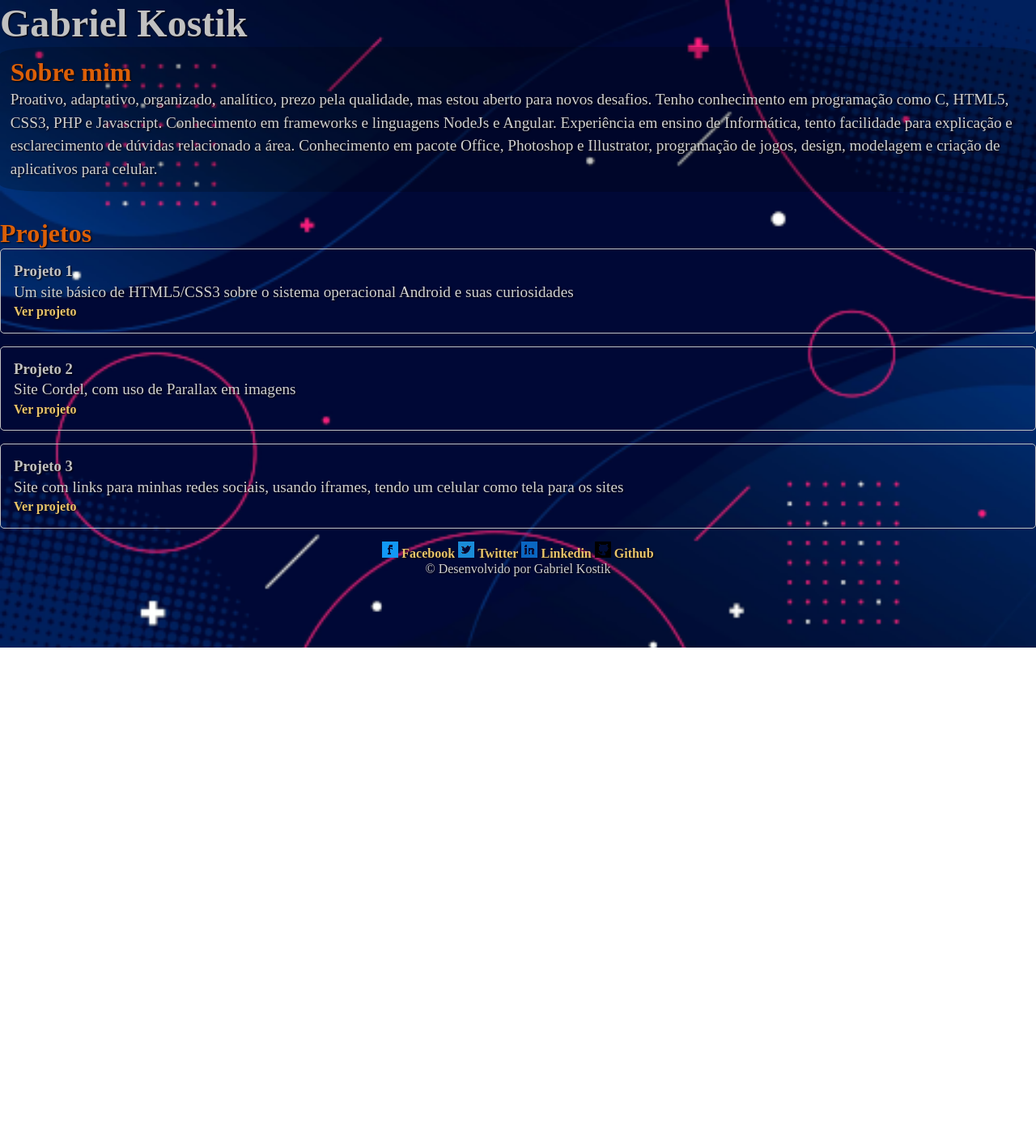
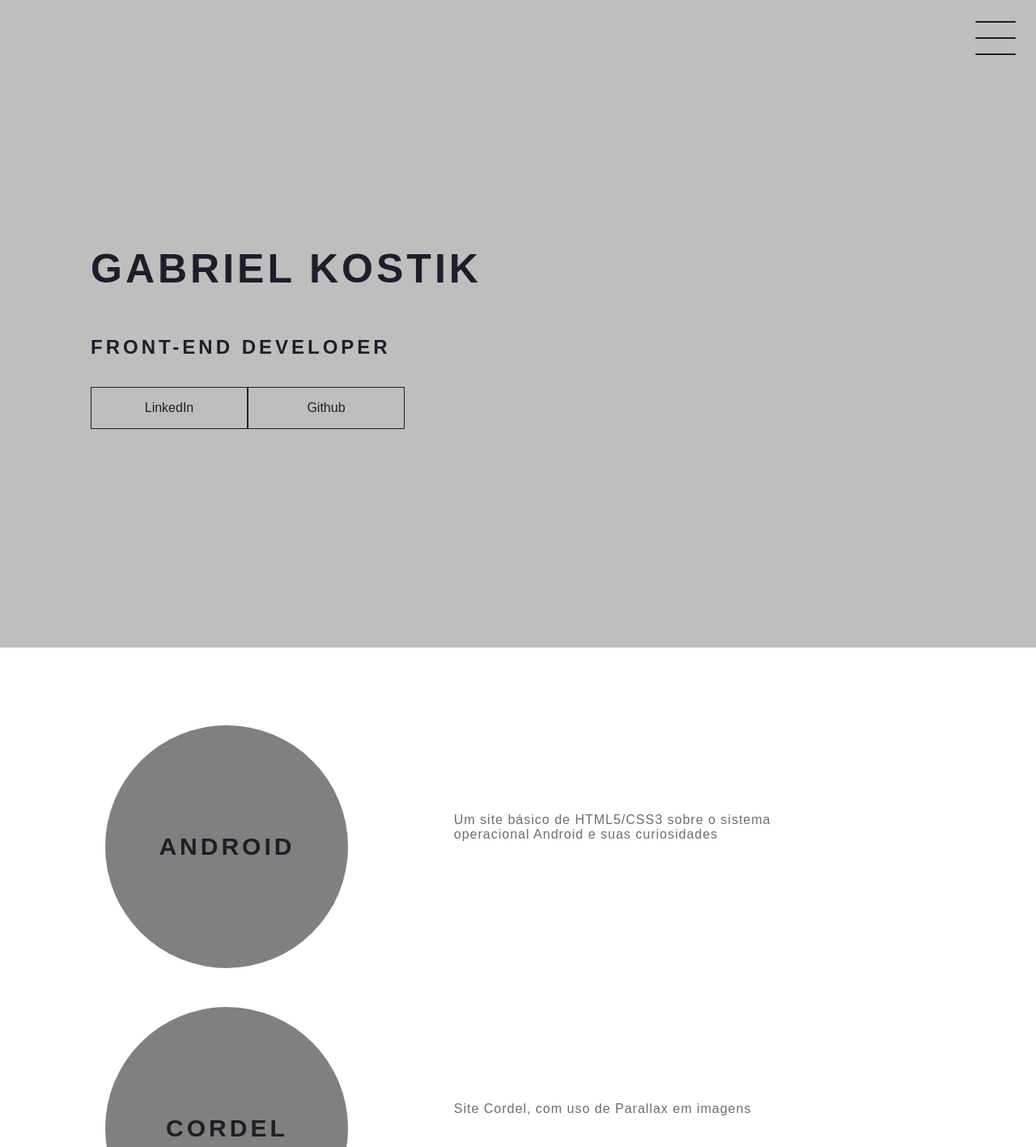
Before and after one commit to KostikGS/Portfolio, a plain HTML site: page index.html in a window 1280 px wide. Shown: the top 1417 px of the page at 81% size. Before the commit the page ends 800 px from the top, so only its background shows below. Drawn offline with Linux system fonts and the light colour scheme.

Commit message:
Portfolio 2.0

```diff
--- a/index.html
+++ b/index.html
@@ -7,39 +7,81 @@
         <title>Meu Portfólio</title>
       </head>
       <body>
-        <header>
+        <header class="header-container">
+          <div class="header">
+            <div class="checkbox-container">
+              <div class="checkbox-wrapper">
+                <input type="checkbox" name="" id="toggle">
+                <label class="checkbox" for="toggle">
+                  <div class="trace"></div>
+                  <div class="trace"></div>
+                  <div class="trace"></div>
+                </label>
+                <div class="menu"></div>
+                <nav class="menu-items">
+                  <ul>
+                    <li> <a href="#">Home</a> </li>
+                    <li> <a href="#">Sobre</a> </li>
+                    <li> <a href="#">Projetos</a> </li>
+                  </ul>
+                </nav>
+              </div>
+            </div>
+          </div>
           <h1>Gabriel Kostik</h1>
+          <h2>Front-End Developer</h2>
+          <div class="social-media">
+            <a href="https://www.linkedin.com/in/gabriel-kostik-3b539b163/" target="_blank">LinkedIn</a>
+            <a href="https://github.com/KostikGS" target="_blank">Github</a>
+          </div>
         </header>
-        <main>
-          <section id="sobre">
-            <h2>Sobre mim</h2>
-            <p>Proativo, adaptativo, organizado, analítico, prezo pela qualidade, mas estou aberto para novos desafios. Tenho conhecimento em programação como C, HTML5, CSS3, PHP e Javascript. Conhecimento em frameworks e linguagens NodeJs e Angular. Experiência em ensino de Informática, tento facilidade para explicação e esclarecimento de dúvidas relacionado a área. Conhecimento em pacote Office, Photoshop e Illustrator, programação de jogos, design, modelagem e criação de aplicativos para celular.</p>
-          </section>
-          <section id="projetos" class="projetos">
-            <h2>Projetos</h2>
-            <div class="projeto">
-              <h3>Projeto 1</h3>
-              <p>Um site básico de HTML5/CSS3 sobre o sistema operacional Android e suas curiosidades</p>
-              <a href="https://kostikgs.github.io/projeto-android/" target="_blank">Ver projeto</a>
+        <main class="container">
+          <div class="card-container">
+            <div class="card">
+              <div class="card-wrapper">
+                <h2>Android</h2>
+                <a class="link" href="https://kostikgs.github.io/projeto-android/" target="_blank"><p>Ver projeto</p></a>
+              </div>
             </div>
-            <div class="projeto">
-              <h3>Projeto 2</h3>
-              <p>Site Cordel, com uso de Parallax em imagens</p>
-              <a href="https://kostikgs.github.io/html5/modulo3/d012/" target="_blank">Ver projeto</a>
+            <div class="card-text">
+              Um site básico de HTML5/CSS3 sobre o sistema operacional Android e suas curiosidades
             </div>
-            <div class="projeto">
-              <h3>Projeto 3</h3>
-              <p>Site com links para minhas redes sociais, usando iframes, tendo um celular como tela para os sites</p>
-              <a href="https://kostikgs.github.io/projeto-social/" target="_blank">Ver projeto</a>
+          </div>
+          <div class="card-container">
+            <div class="card">
+              <div class="card-wrapper">
+                <h2>Cordel</h2>
+                <p><a class="link" href="https://kostikgs.github.io/html5/modulo3/d012/" target="_blank">Veja o projeto!</p></a>
+              </div>
             </div>
-          </section>
-        <center>
-        <img src="imagens/icone-facebook.png" alt="icone-facebook"> <a href="https://www.facebook.com/gabriel.kostik/" target="_blank" rel="external">Facebook</a>
-        <img src="imagens/icone-twitter.png" alt="icone-twitter"> <a href="https://twitter.com/GS_Kostik" target="_blank" rel="external">Twitter</a>
-        <img src="imagens/icone-linkedin.png" alt="icone-linkedin"> <a href="https://www.linkedin.com/in/gabriel-kostik-3b539b163/" target="_blank" rel="external">Linkedin</a>
-        <img src="imagens/icone-github.png" alt="icone-github"> <a href="https://github.com/KostikGS" target="_blank" rel="external">Github</a> </center>
+            <div class="card-text">
+              Site Cordel, com uso de Parallax em imagens
+            </div>
+          </div>
+          <div class="card-container">
+            <div class="card">
+              <div class="card-wrapper">
+                <h2>Redes Sociais</h2>
+                <p><a class="link" href="https://kostikgs.github.io/projeto-social/" target="_blank">Veja o projeto!</p></a>
+              </div>
+            </div>
+            <div class="card-text">
+              Site com links para minhas redes sociais, usando iframes, tendo um celular como tela para os sites
+            </div>
+            </div>
+            <div class="card-container">
+              <div class="card">
+                <div class="card-wrapper">
+                  <h2>Tela de Login</h2>
+                  <p><a class="link" href="https://kostikgs.github.io/projeto-login/" target="_blank">Veja o projeto!</p></a>
+                </div>
+              </div>
+              <div class="card-text">
+                Uma tela de login (Mobile First) adaptado para vários tamanhos de telas
+              </div>
+            </div>
         </main>
-        <footer>
+        <footer class="footer">
           <p><center>&copy; Desenvolvido por Gabriel Kostik</center></p>
         </footer>
     </body>
--- a/style.css
+++ b/style.css
@@ -1,126 +1,296 @@
-@charset 'UTF-8';
+@charset "UTF-8";
 
-/* Definindo as cores principais */
-:root {
-    --cor-primaria: #c1c1c1;
-    --cor-secundaria: #db5f08;
-    --cor-destaque: #e9c46a;
-    --cor-texto: #d1d1d1;
-  }
-*{
-    text-shadow: 1px 1px 2px black;
-    line-height: 120%;
+@import url('https://fonts.googleapis.com/css2?family=Sriracha&display=swap');
+
+body{
   margin: 0px;
   padding: 0px;
-}
-  body{
-    background-image: url(../Portfolio/imagens/fundo-portfolio.png);
-    background-size: cover;
+  font-family: 'Poppins', sans-serif;
+  color: #1e1e2a;
 }
 
-  #img_redonda{
-    border-radius: 50%;
+/*Header*/
+
+.header-container{
+  height: 100vh;
+  width: 100vw;
+  background-color: rgb(190, 190, 190);
+  background-image: url();
+  background-repeat: no-repeat;
+  background-position: center;
+  background-size: contain;
+  display: flex;
+  flex-direction: column;
+  justify-content: center;
+  align-items: flex-start;
+  box-sizing: border-box;
+  padding: 0 112px;
+  position: relative;
 }
 
-  ul{
-    color: black;
-    padding: 0%;
-    font-size: large;
-  }
-  /* Estilo do título */
-  h1 {
-    color: var(--cor-primaria);
-    font-size: 3em;
-    margin-top: 0;
-  }
-section#sobre > h2{
-    padding: 1%;
-    margin-bottom: -2%;
+h1{
+  font-size: 50px;
+  text-transform: uppercase;
+  letter-spacing: 4px;
 }
 
- section#sobre{
-    background-color: #00000038;
-    border-radius: 5%;
-    font-size: medium;
+h2{
+  text-transform: uppercase;
+  letter-spacing: 4px;
 }
 
- section > p{
-   padding: 1%;
- }
-  /* Estilo do subtítulo */
-  h2 {
-    color: var(--cor-secundaria);
-    font-size: 2em;
+.social-media{
+  margin-top: 1rem;
+  display: flex;
 }
 
-  /* Estilo do texto */
-  p {
-    color: var(--cor-texto);
-    font-size: 1.2em;
-    line-height: 1.5em;
+.social-media a{
+  text-decoration: none;
+  color:#1e1e2a;
+  padding: 1rem 4rem;
+  border: 1px solid #1e1e2a;
+  min-width: 4rem;
+  display:  flex;
+  align-items: center;
+  justify-content: center;
+  transition: .5s ease-in-out;
 }
 
-  /* Estilo das imagens */
-  img {
-    max-width: 100%;
+a:hover{
+  background-color: white;
 }
 
-  /* Estilo do link */
-  a {
-    color: var(--cor-destaque);
-    text-decoration: none;
-    font-weight: bold;
-    transition: all 0.3s ease-in-out;
+/*Menu Hamburguer*/
+
+.checkbox-container{
+  display: flex;
+  justify-content: center;
+  align-items: center;
 }
 
-  a:hover {
-    color: var(--cor-secundaria);
+.checkbox{
+  height: 100px;
+  width: 100px;
+  position: absolute;
+  right: 0;
+  top: 0;
+  display:flex;
+  justify-content: center;
+  cursor: pointer;
+  z-index: 9999;
+  transition: 400ms ease-in-out 0s;
 }
 
-  /* Estilo da seção de projetos */
-  .projetos {
-    margin-top: 2em;
+.checkbox .trace{
+  width: 50px;
+  height: 2px;
+  background-color: #1e1e2a;
+  position: absolute;
+  border-radius: 4px;
+  transition: 0.5s ease-in-out;
 }
 
-  /* Estilo dos projetos */
-  .projeto {
-    border: 1px solid var(--cor-primaria);
-    border-radius: 5px;
-    padding: 1em;
-    margin-bottom: 1em;
+.checkbox .trace:nth-child(1){
+  top: 26px;
+  transform: rotate(0);
 }
 
-  .projetox {
-    border: 1px solid var(--cor-primaria);
-    border-radius: 5px;
-    padding: 1em;
-    margin-bottom: 2em;
+.checkbox .trace:nth-child(2){
+  top: 46px;
+  transform: rotate(0);
+
 }
 
-  /* Estilo do título do projeto */
-  .projeto h3 {
-    color: var(--cor-primaria);
+.checkbox .trace:nth-child(3){
+  top: 66px;
+  transform: rotate(0);
+
 }
 
-  .projetox h3 {
-    color: var(--cor-primaria);
+#toggle{
+  display: none;
 }
 
-  /* Estilo da descrição do projeto */
-  .projeto p {
-    color: var(--cor-texto);
+/*Menu*/
+
+.menu{
+  position: absolute;
+  top: 28px;
+  right: 30px;
+  background-color: transparent;
+  height: 4px;
+  width: 40px;
+  border-radius: 50px;
+  box-shadow: 0px 0px 0px 0px white;
+  z-index: -1;
+  transition: 400ms ease-in-out 0s;
 }
 
-  /* Estilo do link do projeto */
-  .projeto a {
-    color: var(--cor-destaque);
-    text-decoration: none;
-    font-weight: bold;
+.menu-items{
+  position: fixed;
+  top: 0px;
+  left: 0px;
+  width: 100%;
+  height: 100vh;
+  display: flex;
+  justify-content: center;
+  align-items: center;
+  z-index: 2;
+  opacity: 0;
+  visibility: hidden;
+  transition: 400ms ease-in-out 0s;
 }
 
-  .projeto a:hover {
-    color: var(--cor-secundaria);
+.menu-items ul{
+  list-style-type: none;
 }
-  footer{
-    color: var(--cor-texto);
+
+.menu-items ul li a{
+  margin: 10px 0;
+  color: #1e1e2a;
+  text-decoration: none;
+  text-transform: uppercase;
+  letter-spacing: 4px;
+  font-size: 40px;
 }
+
+/*Animação do Menu*/
+
+#toggle:checked + .checkbox .trace:nth-child(1){
+  transform: rotate(45deg);
+  top: 47px;
+}
+
+#toggle:checked + .checkbox .trace:nth-child(2){
+  transform: translate(-100px);
+  width: 30px;
+  visibility: hidden;
+  opacity: 0;
+}
+
+#toggle:checked + .checkbox .trace:nth-child(3){
+  transform: rotate(-45deg);
+  top: 48px;
+}
+
+#toggle:checked + .checkbox{
+  background-color: white;
+}
+
+#toggle:checked ~ .menu{
+  box-shadow: 0px 0px 0px 100vmax white;
+  z-index: 1;
+}
+
+#toggle:checked ~ .menu-items{
+  visibility: visible;
+  opacity: 1;
+}
+
+/*Cards*/
+
+.container{
+  height: auto;
+  width: 100%;
+  display: flex;
+  flex-direction: column;
+  justify-content: space-evenly;
+  margin: 3rem 0;
+}
+
+.card-container{
+  display: flex;
+  justify-content: space-evenly;
+  align-items: center;
+  width: 90%;
+}
+
+.card{
+  width: 300px;
+  height: 300px;
+  border-radius: 100%;
+  margin: 3rem 0 0 0;
+  display: flex;
+  align-items: center;
+  justify-content: center;
+  background-color: grey;
+  background-image:  url();
+  background-position: center;
+  background-size: cover;
+  background-repeat: no-repeat;
+  filter: grayscale(0.5);
+  color: #1e1e2a;
+  cursor: pointer;
+  transition: 0.5 ease-in-out ;
+}
+
+.card-text{
+  width: 40%;
+  letter-spacing: 1px;
+  color: rgb(109, 109, 109);
+}
+
+.link{
+  text-decoration: none;
+  color: #1e1e2a;
+
+}
+
+.link:hover{
+  background-color:grey;
+  color: white;
+}
+
+.card-wrapper{
+  text-align: center;
+  display: flex;
+  flex-direction: column;
+  justify-content: center;
+  align-items: center;
+  position: relative;
+}
+
+.card-wrapper h2{
+  font-size: 30px;
+  text-transform: uppercase;
+  letter-spacing: 4px;
+  margin: 0;
+  transition: 0.5s ease-in-out;
+}
+
+.card-wrapper p {
+  font-size: 0;
+  visibility: visible;
+  opacity: 0;
+  font-weight: bold;
+  text-transform: uppercase;
+  transition: 0.5s ease-in-out;
+}
+
+.card:hover{
+  filter: unset;
+}
+
+.card:hover > .card-wrapper::before{
+  height: 200px;
+  width: 200px;
+  opacity: 1;
+}
+
+.card:hover > .card-wrapper p{
+  opacity: 1;
+  visibility: visible;
+  font-size: 14px;
+}
+
+/*Footer*/
+
+.footer{
+  width: 100%;
+  height: 100px;
+  background-color: rgb(190, 190, 190);
+  display: flex;
+  align-items: center;
+  justify-content: center;
+  color: #1e1e2a;
+}
```
Lines whose indentation alone changed are shown as unchanged.
